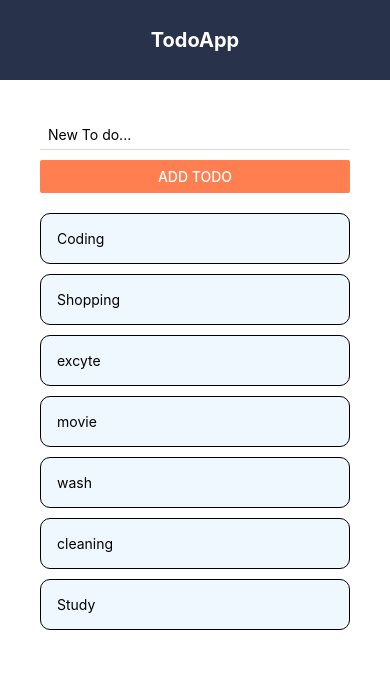
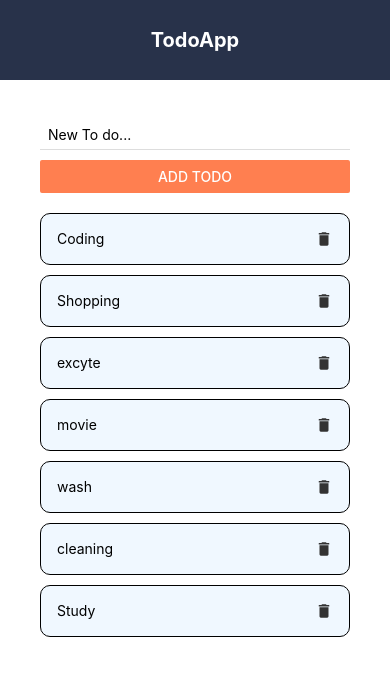
Before and after one commit to YangGwangSeong/RN-BeginStudy, a React Native app: screen / in a window 390 px wide. Shown: the top 676 px of the page. Built offline with nearby package versions, Linux system fonts and the light colour scheme.

Commit message:
[Update] - (Study) Icons & More Flexbox

```diff
--- a/App.js
+++ b/App.js
@@ -1,6 +1,6 @@
 import { StatusBar } from 'expo-status-bar';
 import React, { useState, useRef } from 'react';
-import { View, StyleSheet, Alert, TouchableWithoutFeedback, Keyboard  } from 'react-native';
+import { SafeAreaView, View, StyleSheet, Alert, TouchableWithoutFeedback, Keyboard  } from 'react-native';
 import FlatListComponents from './Components/FlatListComponents';
 import ScrollViewComponent from './Components/ScrollViewComponent';
 
@@ -64,15 +64,15 @@ export default function App() {
   return (
     // <Sandbox></Sandbox>
     <TouchableWithoutFeedback onPress= { () => {
-      //Keyboard.dismiss();
+      Keyboard.dismiss();
     }}>
-      <View style={styles.container}>
+      <SafeAreaView style={styles.container}>
         <Header></Header>
         <View style={styles.contents}>
           <AddTodo SubmitHandler={SubmitHandler}></AddTodo>
           <Contents todos={todos} setTodos={setTodos}></Contents>
         </View>
-      </View>
+      </SafeAreaView>
     </TouchableWithoutFeedback>
 
   );
--- a/Components/Contents.jsx
+++ b/Components/Contents.jsx
@@ -27,7 +27,8 @@ export default function Contents({setTodos, todos}) {
 
 const styles = StyleSheet.create({
     Item_Wrap:{
+        flex : 1,
         marginTop : 20,
-        flex: 1,
+
     }
 });
--- a/Components/TodoItem.jsx
+++ b/Components/TodoItem.jsx
@@ -1,11 +1,15 @@
 import React from 'react'
-import { StyleSheet, Text, TouchableOpacity } from 'react-native';
-
+import { StyleSheet, Text, TouchableOpacity, View } from 'react-native';
+/* icon 사용을 위해 */
+import { MaterialIcons } from '@expo/vector-icons';
 export default function TodoItem({ item,pressHandler }) {
 
     return (
         <TouchableOpacity onPress= { ()=> pressHandler(item.key)}>
-            <Text style={styles.Item}>{item.todo}</Text>
+            <View style={styles.Item}>
+                <Text style={styles.ItemText}>{item.todo}</Text>
+                <MaterialIcons style={styles.ItemIcon} name="delete" size={18} color='#333'></MaterialIcons>
+            </View>
         </TouchableOpacity>
     )
 }
@@ -18,5 +22,13 @@ const styles = StyleSheet.create({
       borderStyle: 'solid',
       borderWidth: 1,
       marginBottom:10,
+      flex : 1,
+      flexDirection : 'row',
+    },
+    ItemText: {
+
+    },
+    ItemIcon :{
+        marginLeft : 'auto',
     }
 });
```
